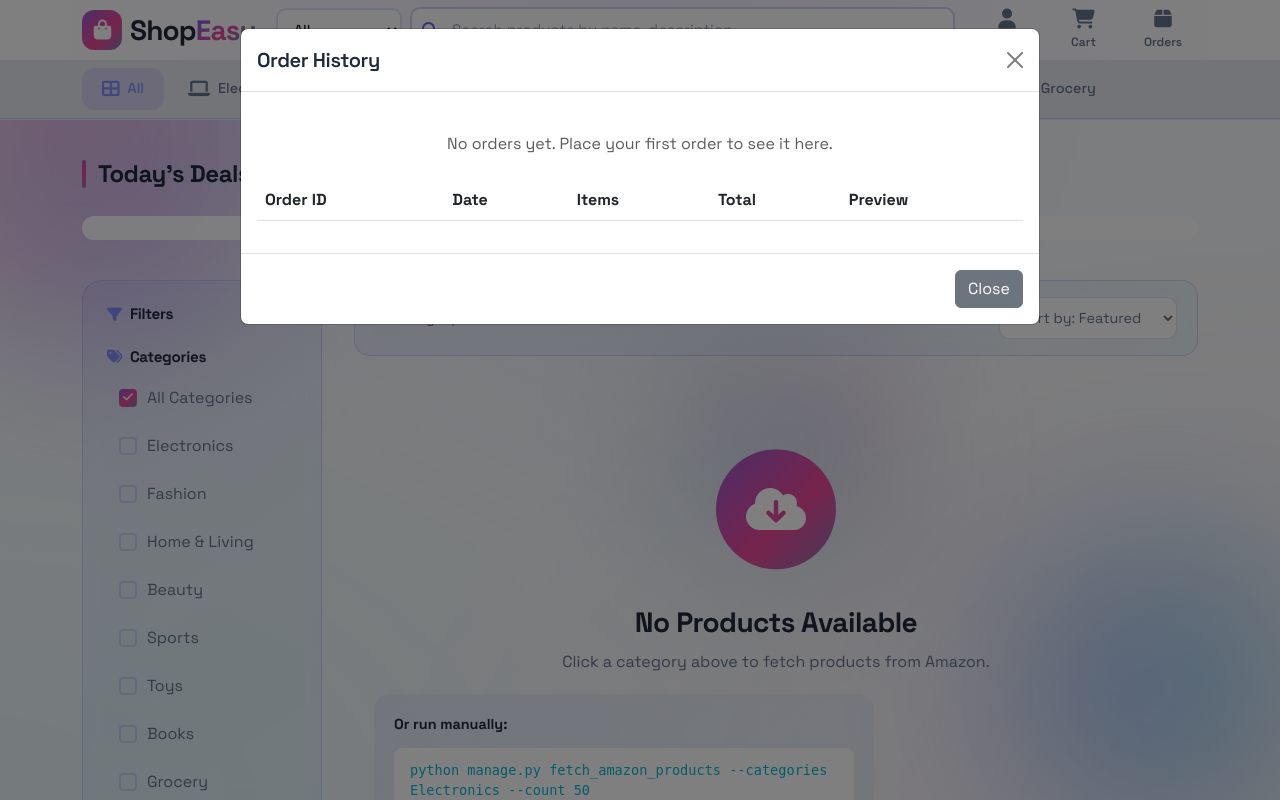
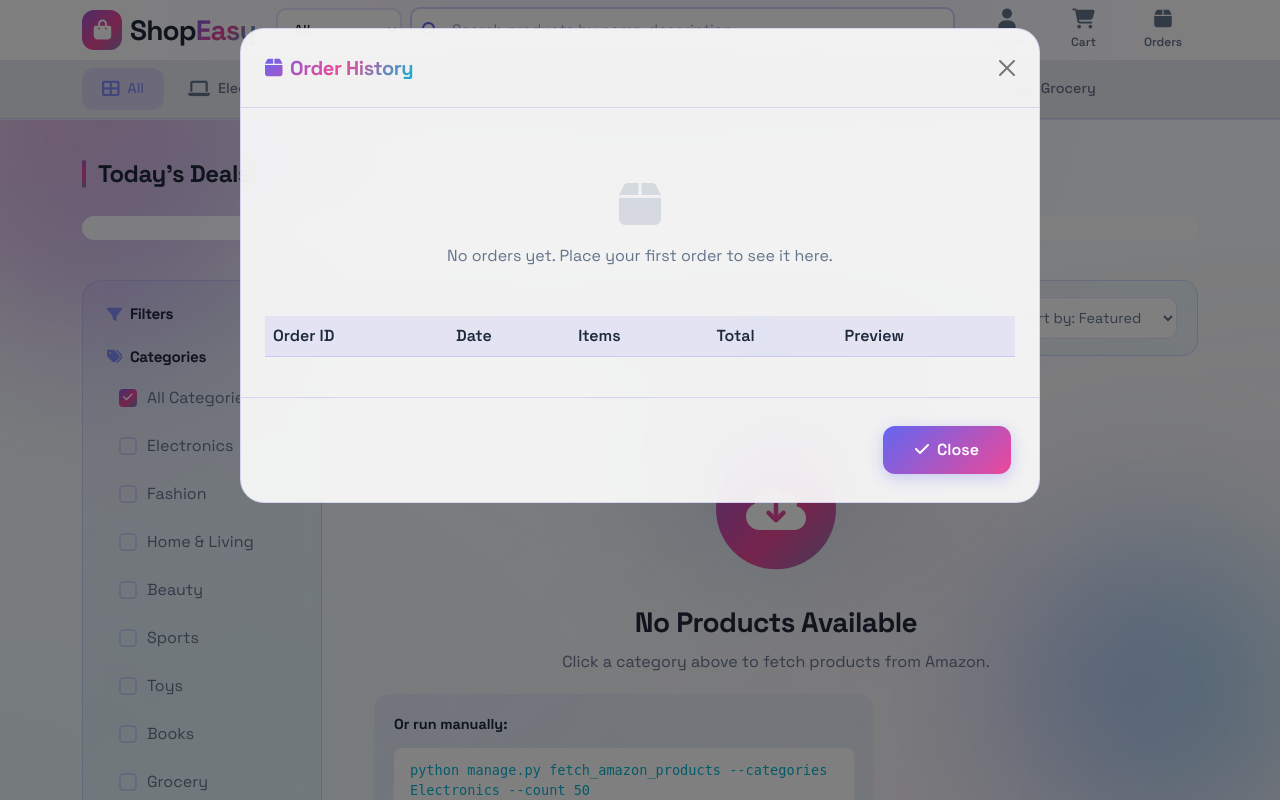
Before and after one commit to NRGHARSH111/SHOP-EASY, a Django app: page /shop/ in a window 1280 px wide, after a click on "Orders". Run offline with Django 5.2, Linux system fonts and the light colour scheme; data comes from the database, SQL or seed files in the repository; both versions use the stored data as it was after the commit; lists and menus that the app fills with data are empty; some libraries are stand-ins or nearby versions.

Commit message:
change the modal of cart and order button

```diff
--- a/shop/templates/index.html
+++ b/shop/templates/index.html
@@ -3542,31 +3542,37 @@
   <!-- Orders History Modal -->
   <div class="modal fade" id="ordersModal" tabindex="-1" aria-labelledby="ordersModalLabel" aria-hidden="true">
     <div class="modal-dialog modal-lg">
-      <div class="modal-content">
-        <div class="modal-header">
-          <h5 class="modal-title" id="ordersModalLabel">Order History</h5>
-          <button type="button" class="btn-close" data-bs-dismiss="modal" aria-label="Close"></button>
+      <div class="modal-content" style="background: var(--bg-card); backdrop-filter: blur(20px); border: 1px solid var(--border); border-radius: 24px; box-shadow: var(--shadow-lg);">
+        <div class="modal-header" style="border-bottom: 1px solid var(--border); padding: 1.5rem;">
+          <h5 class="modal-title" id="ordersModalLabel" style="font-weight: 800; background: var(--gradient-mesh); -webkit-background-clip: text; background-clip: text; -webkit-text-fill-color: transparent; margin: 0;">
+            <i class="fas fa-box me-2"></i>Order History
+          </h5>
+          <button type="button" class="btn-close" data-bs-dismiss="modal" aria-label="Close" style="filter: none;"></button>
         </div>
-        <div class="modal-body">
-          <div id="ordersEmpty" class="text-center text-muted py-4 d-none">No orders yet. Place your first order to see
-            it here.</div>
+        <div class="modal-body" style="padding: 1.5rem;">
+          <div id="ordersEmpty" class="text-center py-5">
+            <i class="fas fa-box fa-3x mb-3" style="opacity: 0.3; color: var(--text-muted);"></i>
+            <p style="color: var(--text-secondary); margin: 0;">No orders yet. Place your first order to see it here.</p>
+          </div>
           <div class="table-responsive">
-            <table class="table align-middle">
+            <table class="table align-middle" style="color: var(--text-primary);">
               <thead>
                 <tr>
-                  <th>Order ID</th>
-                  <th>Date</th>
-                  <th>Items</th>
-                  <th>Total</th>
-                  <th>Preview</th>
+                  <th style="background: rgba(99, 102, 241, 0.1); border-color: var(--border); color: var(--text-primary); font-weight: 600;">Order ID</th>
+                  <th style="background: rgba(99, 102, 241, 0.1); border-color: var(--border); color: var(--text-primary); font-weight: 600;">Date</th>
+                  <th style="background: rgba(99, 102, 241, 0.1); border-color: var(--border); color: var(--text-primary); font-weight: 600;">Items</th>
+                  <th style="background: rgba(99, 102, 241, 0.1); border-color: var(--border); color: var(--text-primary); font-weight: 600;">Total</th>
+                  <th style="background: rgba(99, 102, 241, 0.1); border-color: var(--border); color: var(--text-primary); font-weight: 600;">Preview</th>
                 </tr>
               </thead>
               <tbody id="ordersBody"></tbody>
             </table>
           </div>
         </div>
-        <div class="modal-footer">
-          <button type="button" class="btn btn-secondary" data-bs-dismiss="modal">Close</button>
+        <div class="modal-footer" style="border-top: 1px solid var(--border); padding: 1.5rem;">
+          <button type="button" class="btn" data-bs-dismiss="modal" style="background: var(--gradient-mesh); background-size: 200% 200%; border: none; color: white; padding: 0.75rem 2rem; border-radius: 12px; font-weight: 600; box-shadow: 0 4px 15px rgba(99, 102, 241, 0.3);">
+            <i class="fas fa-check me-2"></i>Close
+          </button>
         </div>
       </div>
     </div>
```
Also changed, not shown: shop/templates/landing.html (+83 -20 lines), db.sqlite3.
